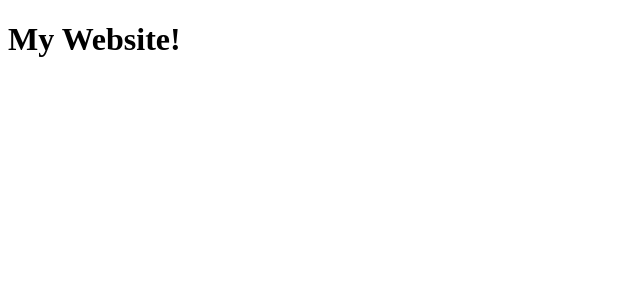
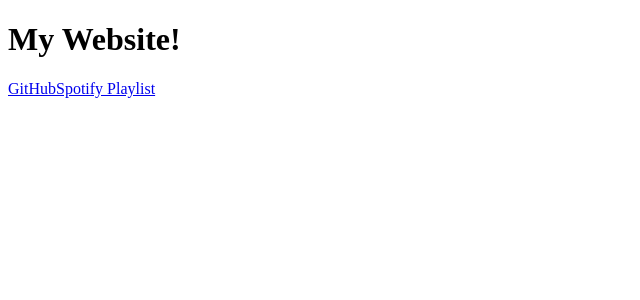
Before and after one commit to AdrianCurammeng/links-page, a React (Vite) app: page / in a window 1280 px wide. Shown: the top 300 px of the page, without its empty margins (0-640 px from the left). Built offline with nearby package versions, Linux system fonts and the light colour scheme.

Commit message:
Feature: Add <Link/> component
- Created a <Link/> component that can be reused for link in 'links.json'
- Included <a> element with the links
- TODO: Create <Element/> component that has the links

```diff
--- a/src/App.jsx
+++ b/src/App.jsx
@@ -1,9 +1,18 @@
 import Header from './Header.jsx'
+import Link from './Link.jsx'
+import data from './links.json'
 
 function App() {
+
+    let a = ['Red', 'Blue', 'Green']
+
     return(
         <>
             <Header/>
+
+            {data.links.map((item, key) => (
+                <Link linkItem={item}></Link>
+            ))}
         </>
     );
 }
--- a/src/Link.jsx
+++ b/src/Link.jsx
@@ -1,6 +1,9 @@
-function Link()
-{
+import linksJson from './links.json'
 
-}
+function Link({ linkItem }) {
+    return(
+        <a href={linkItem.link}>{linkItem.name}</a>
+    )
+};
 
 export default Link;
```
